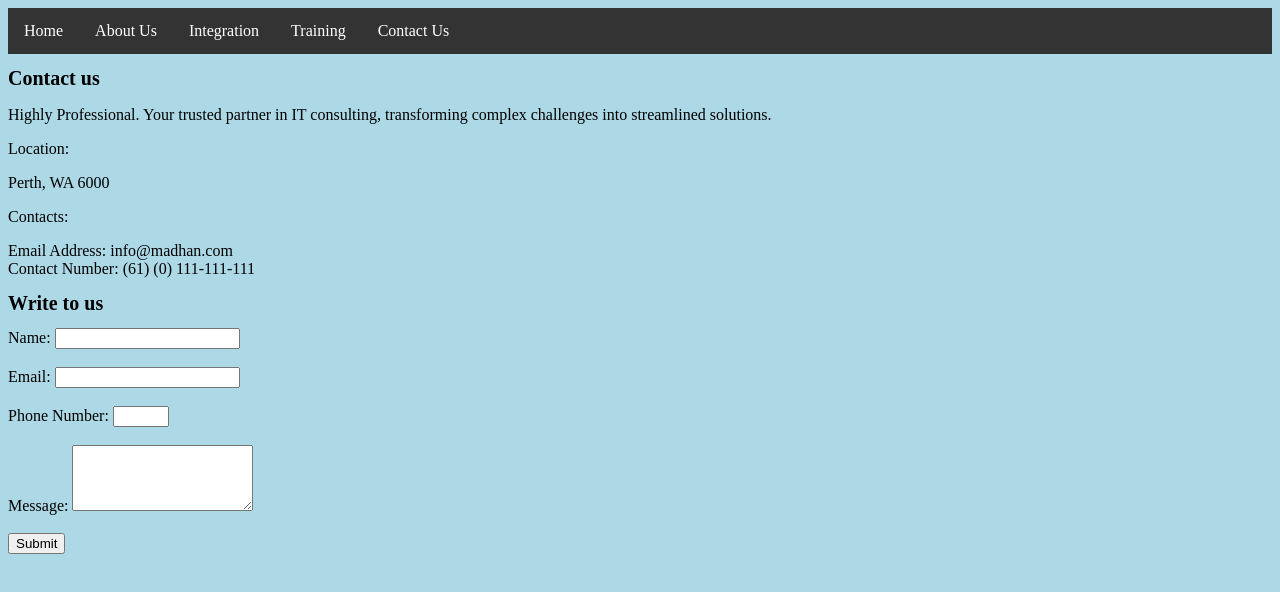
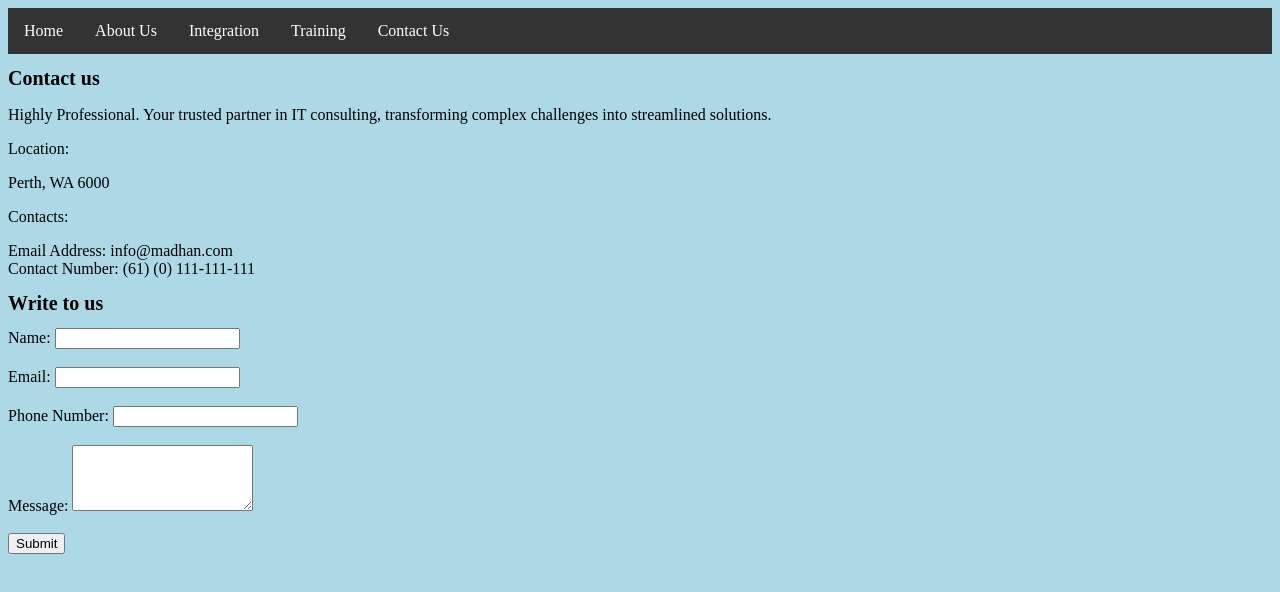
Before and after one commit to MadhanHubAI/bloghome-it.io, a plain HTML site: page contactus.html in a window 1280 px wide. Drawn offline with Linux system fonts and the light colour scheme.

Commit message:
Update contactus.html

```diff
--- a/contactus.html
+++ b/contactus.html
@@ -55,7 +55,7 @@ li a:hover:not(.active) {
             <label for="email">Email:</label>
             <input type="email" id="email" name="email" required> <br><br>
             <label for="phonenumr">Phone Number:</label>
-            <input type="number" id="phonenum" name="phonenum" min="10" max="10" required> <br>  <br>
+            <input type="text" id="phonenum" name="phonenum" pattern="\d*" maxlength="10" minlength="10" required>                <br><br>
             <label for="message">Message:</label>
             <textarea id="message" name="message" rows="4" required></textarea>  <br><br>
             <input type="submit" value="Submit">
```
